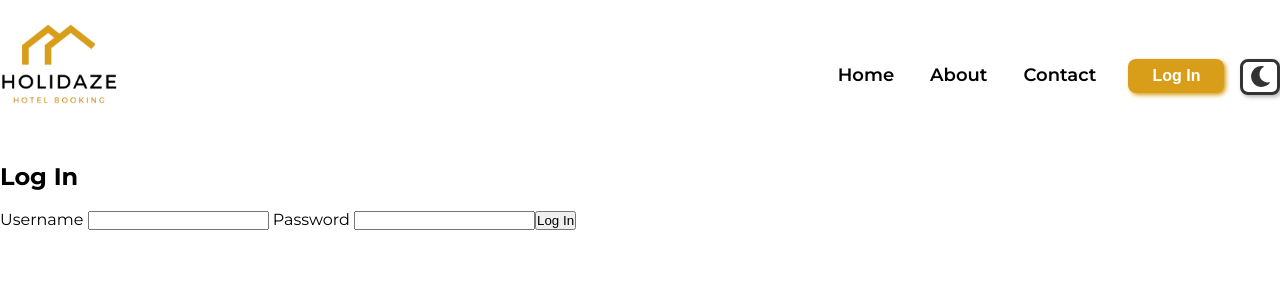
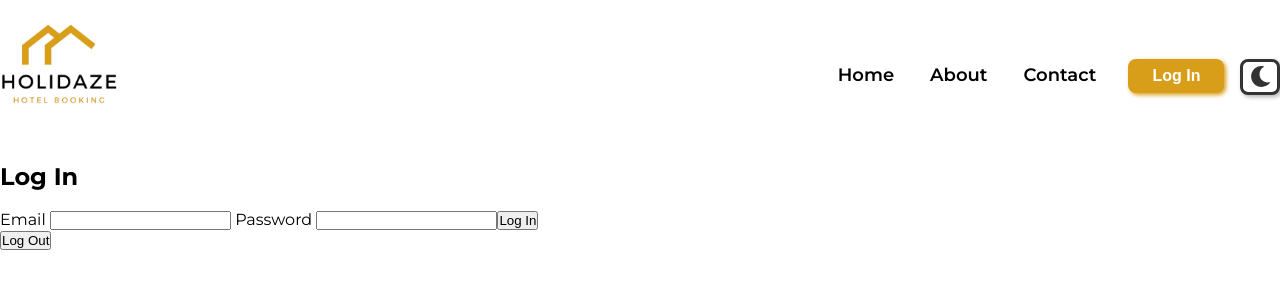
Before and after one commit to tiberiutabara/Holidaze, a React (Create React App) app: page /login in a window 1280 px wide. Shown: the top 300 px of the page. Built offline with nearby package versions, Linux system fonts and the light colour scheme; no server answers; the HTML template or start-up script is replaced by a standard one.

Commit message:
Update Login.jsx

```diff
--- a/src/pages/Login.jsx
+++ b/src/pages/Login.jsx
@@ -1,12 +1,19 @@
 import React from "react";
-import { useEffect } from "react";
+import { useState } from "react";
+import { useNavigate } from "react-router-dom";
 
 export default function Login() {
+  const [username, setUsername] = useState("");
+  const [password, setPassword] = useState("");
 
-  const userAuthentification = async () => {
+  const navigate = useNavigate()
+
+  const handleLogin = async (e) => {
+    e.preventDefault();
+
     const loginData = {
-      identifier: "admin@holidaze.com",
-      password: "test1234",
+      identifier: username,
+      password: password,
     };
 
     const login = await fetch(`http://localhost:1337/api/auth/local`, {
@@ -22,28 +29,44 @@
     });
 
     const loginResponseData = await login.json();
-    console.log(loginResponseData);
+
+    window.localStorage.setItem('JWT', loginResponseData.jwt)
+    navigate('/')
+  };
+
+  const logout = () => {
+    window.localStorage.removeItem('JWT')
+    navigate('/')
   }
-
-  useEffect(() => {
-    userAuthentification()
-  }, [])
 
   return (
     <div className="login">
       <h2>Log In</h2> <br />
-
-      <form>
-        <label> <span> Username </span>
-          <input type='text' />
+      <form className="login-form" onSubmit={handleLogin}>
+        <label>
+          {" "}
+          <span> Email </span>
+          <input
+            type="email"
+            onChange={(e) => setUsername(e.target.value)}
+            value={username}
+          />
         </label>
 
-        <label> <span> Password </span>
-          <input type='text' />
+        <label>
+          {" "}
+          <span> Password </span>
+          <input
+            type="password"
+            onChange={(e) => setPassword(e.target.value)}
+            value={password}
+          />
         </label>
 
         <button>Log In</button>
       </form>
+
+      <button onClick={() => logout()}>Log Out</button>
     </div>
   );
 }
```
